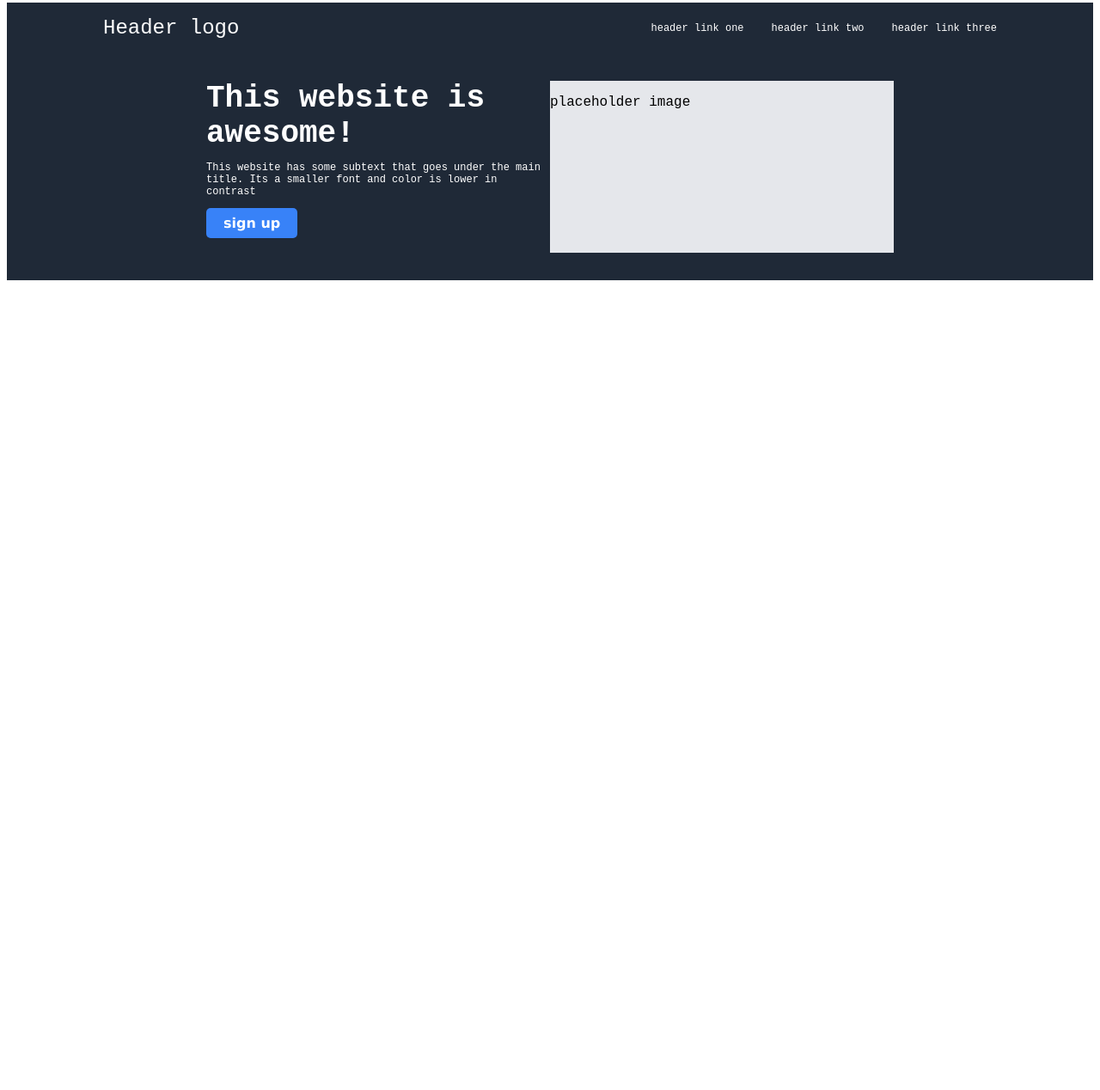
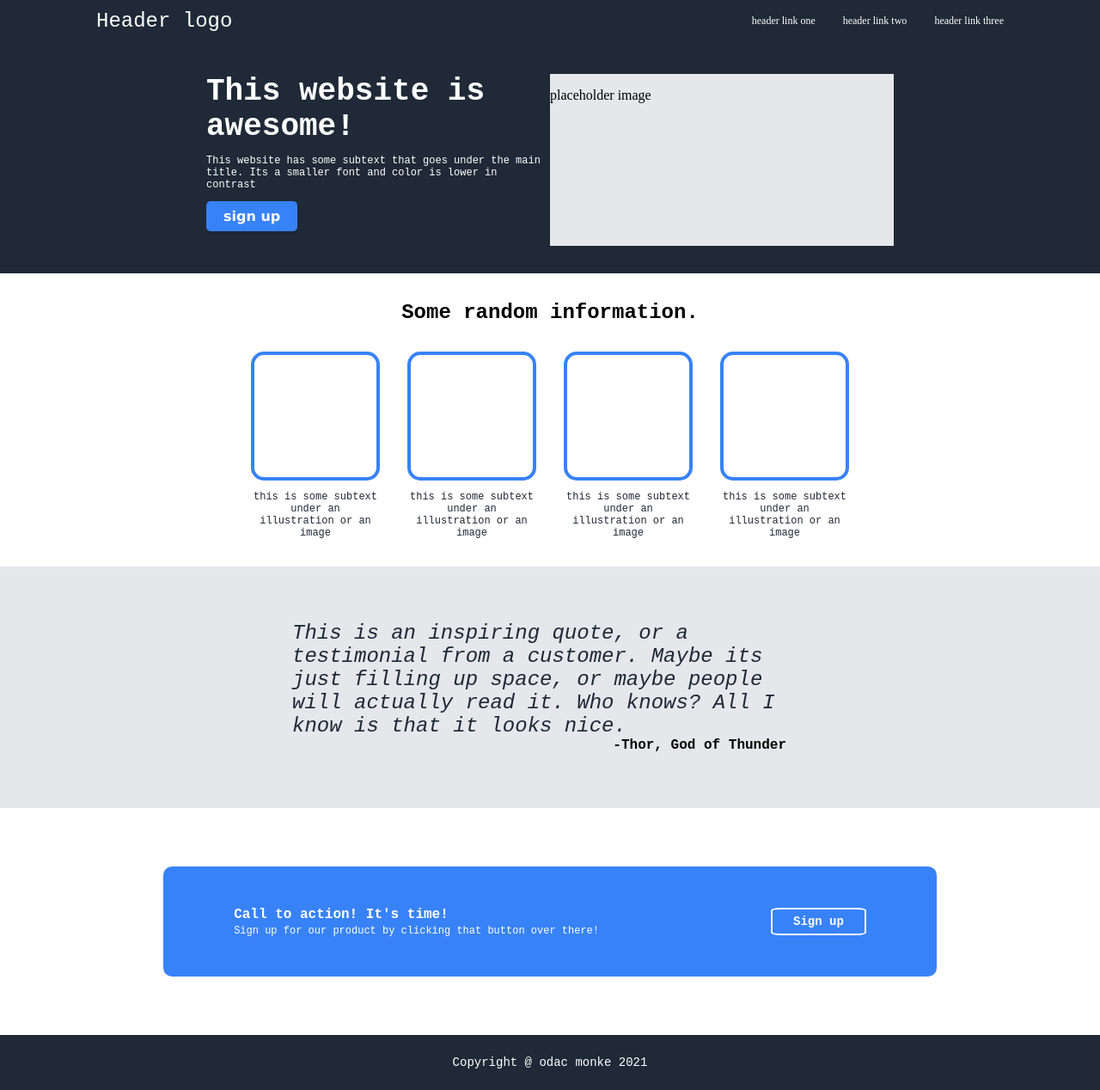
Before and after one commit to Isaac-tan318/project-landing, a plain HTML site: page index.html in a window 1280 px wide. Shown: the part 5-1273 px from the top of the page at 86% size. Before the commit the page ends 800 px from the top, so only its background shows below. Drawn offline with Linux system fonts and the light colour scheme.

Commit message:
finished

```diff
--- a/index.html
+++ b/index.html
@@ -9,7 +9,6 @@
 </head>
 
 <body>
-    <div class="front">
     <div class="dark header">
         <div class="logo">
             Header logo
@@ -46,18 +45,40 @@
         </div>
     </div>
 
-        <div class="white">
+    <div class="info-section">
+        <div class="info-header">Some random information.</div>
+        <div class="illustrations">
+            <div class="illustration"></div>
+            <div class="illustration"></div>
+            <div class="illustration"></div>
+            <div class="illustration"></div>
+        </div>
+        <div class="infos">
+            <div class="info">this is some subtext under an illustration or an image</div>
+            <div class="info">this is some subtext under an illustration or an image</div>
+            <div class="info">this is some subtext under an illustration or an image</div>
+            <div class="info">this is some subtext under an illustration or an image</div>
+        </div>
+    </div>
+
+
+    <div class="quote">
+        <div class="quote-text">This is an inspiring quote, or a testimonial from a customer. Maybe its just filling up space, or maybe people will actually read it. Who knows? All I know is that it looks nice.</div>
+        <div class="quote-author">-Thor, God of Thunder</div>
 
     </div>
 
-        <div class="silver">
-
+    <div class="call">
+        <div class="call-section">
+            <div class="call-text">
+                <div class="time">Call to action! It's time!</div>
+                <div class="over">Sign up for our product by clicking that button over there!</div>
+            </div>
+            <div class="sign-up">Sign up</div>
+        </div>
     </div>
 
-        <div class="white">
-
-        </div>
-    </div>
+    <div class="foot">Copyright @ odac monke 2021</div>
 </body>
 
 </html>
--- a/styles.css
+++ b/styles.css
@@ -1,7 +1,10 @@
-.front{
+body{
     display:flex;
     flex-direction: column;
-    font-family: 'Courier New', Courier, monospace;
+    margin: 0;
+}
+body > div{
+    display:flex;
 }
 
 .dark{
@@ -9,7 +12,7 @@
 }
 
 .header{
-    display:flex;
+    /* display:flex; */
     justify-content: space-between;
     padding:16px;
 }
@@ -50,7 +53,7 @@
     color: white;
     font-weight:bolder;
 }
-.sub-text{
+.sub-text, .info , .over{
     font: 12px 'Courier New';
     color:white;
 }
@@ -64,13 +67,6 @@
     font-family: Verdana, Geneva, Tahoma, sans-serif;
     color:white;
 }
-.sign-button:hover{
-    background-color:red;
-    color: black;
-    height:500px;
-    font-weight:900;
-    font-size:50px;
-}
 
 .intro-image{
     height:200px;
@@ -78,3 +74,95 @@
     background-color    :#E5E7EB;
 
 }
+.info-section{
+    flex-direction: column;
+    padding:32px;
+}
+.info-header{
+    display:flex;
+    justify-content: center;
+    font: 24px 'Courier New';
+    font-weight:bold;
+    padding-bottom:32px;
+}
+.illustrations, .infos{
+    display:flex;
+    justify-content: center;
+    gap: 32px;
+}
+.illustration{
+    height:142px;
+    width:142px;
+    border:4px solid #3882F8;
+    border-radius:10%;
+}
+.info{
+    width:150px;
+    text-align: center;
+    color:#1F2937;
+    padding-top:12px;
+}
+.quote{
+    background-color:#E5E7EB;
+    flex-direction:column;
+    justify-content: center;
+    align-items: center;
+    padding:64px;
+}
+.quote-text{
+
+    width:600px;
+    color:#1F2937;
+    font: 24px 'Courier New';
+    font-weight:light;
+    font-style:italic;
+}
+.quote-author{
+    width:550px;
+    text-align: right;
+    font: 16px 'Courier New';
+    font-weight:bold;
+}
+.call{
+    height:264px;
+    flex-direction:column;
+    justify-content: center;
+    align-items:center;
+}
+.call-text{
+    display:flex;
+    flex-direction:column;
+    gap:3px;
+}
+.call-section{
+    height:128px;
+    width: 900px;
+    background-color:#3882F8;
+    display: flex;
+    justify-content: center;
+    align-items: center;
+    gap:200px;
+    border-radius:10px;
+}
+.time{
+    font: 16px 'Courier New';
+    font-weight:bold;
+    color:white;
+}
+.sign-up{
+    padding: 6px 24px 6px 24px;
+    border-radius:10%;
+    font: 14px 'Courier New';
+    font-weight:bold;
+    color:white;
+    border: 2px solid white;
+}
+.foot{
+    display:flex;
+    justify-content: center;
+    align-items:center;
+    height:64px;
+    background-color:#1F2937;
+    font: 14px 'Courier New';
+    color:white;
+}
```
Lines whose indentation alone changed are shown as unchanged.
